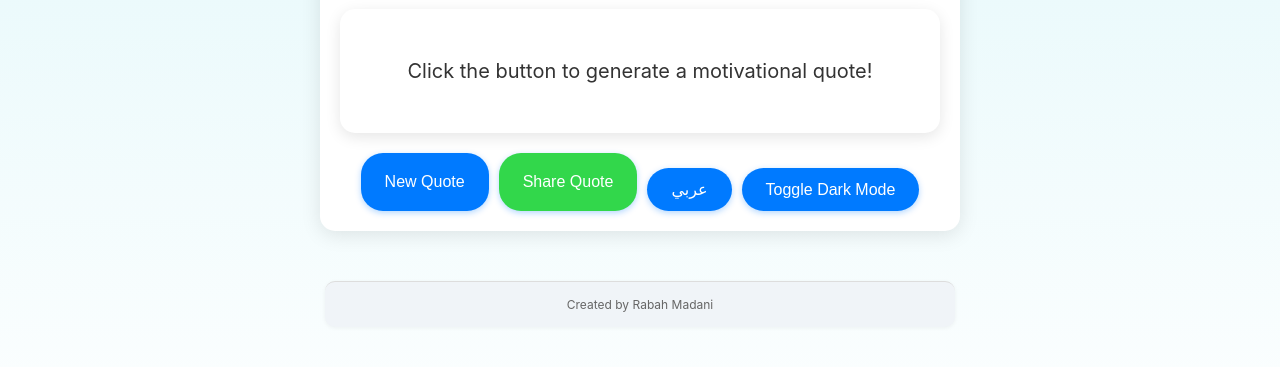
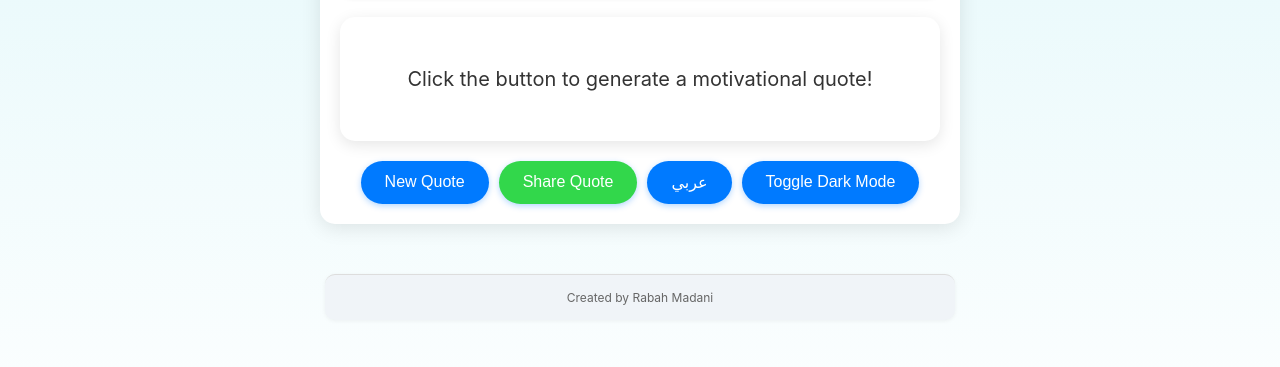
Before and after one commit to raba72010/Daily-quote-generator-, a plain HTML site: page index.html in a window 1280 px wide. Shown: the part 299-666 px from the top of the page. Drawn offline with Linux system fonts and the light colour scheme.

Commit message:
Update index.html

```diff
--- a/index.html
+++ b/index.html
@@ -15,10 +15,10 @@
             <p id="quote" class="quote-text">Click the button to generate a motivational quote!</p>
         </div>
         <div class="buttons">
-            <button class="button" onclick="generateQuote()"><span id="new-quote-btn">New Quote</span></button>
-            <button class="button share" onclick="shareQuote()"><span id="share-quote-btn">Share Quote</span></button>
-            <button id="toggle-language" class="button" style="margin-top: 15px;">عربي</button>
-            <button id="darkModeToggle" class="button" style="margin-top: 15px;">Toggle Dark Mode</button>
+            <button class="button" id="new-quote-btn" onclick="generateQuote()">New Quote</button>
+            <button class="button share" id="share-quote-btn" onclick="shareQuote()">Share Quote</button>
+            <button class="button" id="toggle-language">عربي</button>
+            <button class="button" id="darkModeToggle">Toggle Dark Mode</button>
         </div>
     </div>
     <footer class="footer" id="footer-text">Created by Rabah Madani</footer>
```
